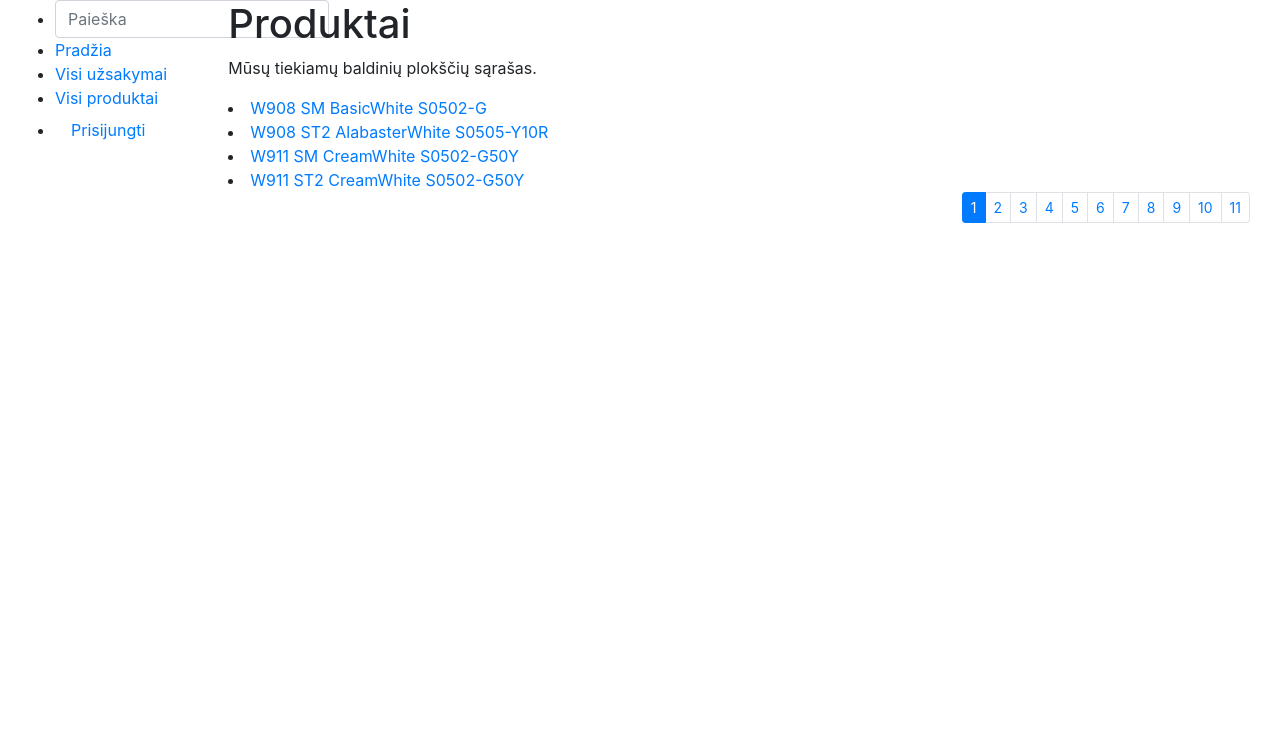
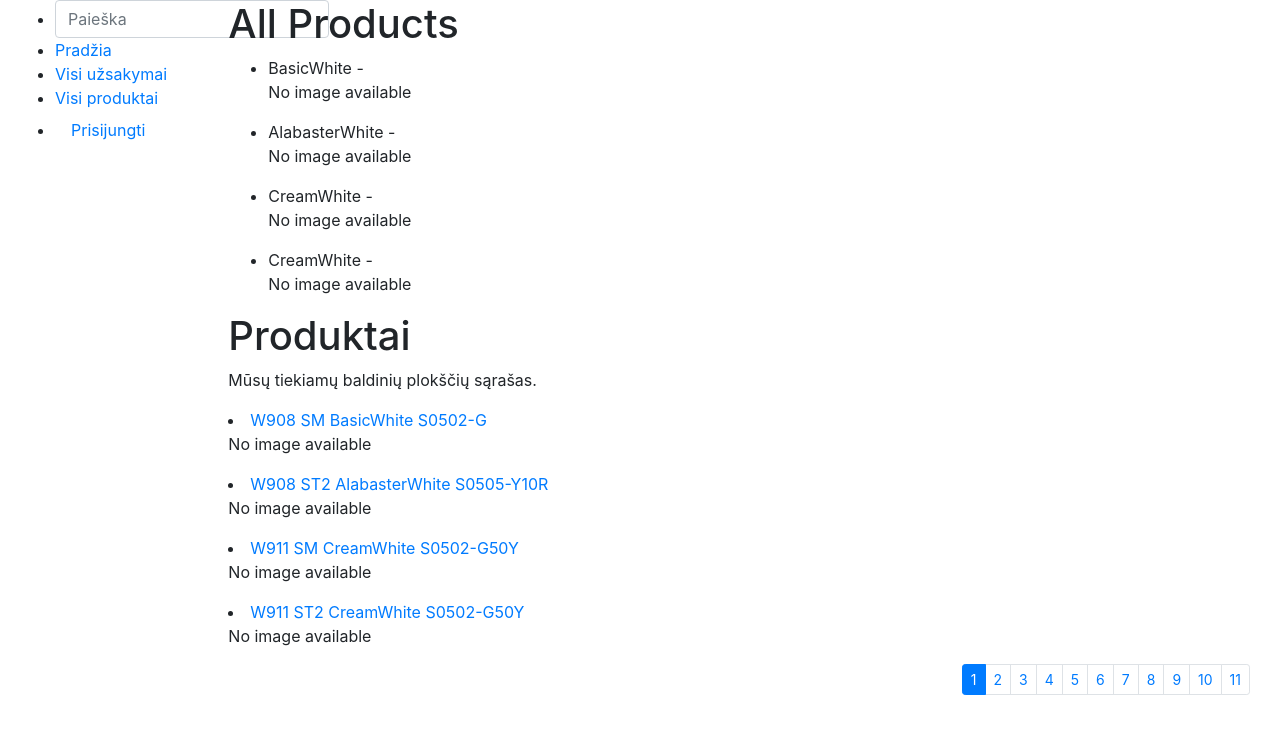
Before and after one commit to Atstovas/Baldai3, a Django app: page /baldai3/products in a window 1280 px wide. Shown: the top 734 px of the page. Run offline with Django 5.2, Linux system fonts and the light colour scheme; data comes from the database, SQL or seed files in the repository; both versions use the stored data as it was after the commit; some libraries are stand-ins or nearby versions.

Commit message:
Created picture in product.

```diff
--- a/mysite/baldai3/models.py
+++ b/mysite/baldai3/models.py
@@ -139,6 +139,7 @@
     p_name = models.CharField(verbose_name="Plokštės pavadinimas", max_length=50)
     nsc_color = models.CharField(verbose_name="Plokštės spalvos kodas", max_length=50)
     description = models.TextField('Aprašymas', max_length=2000, default='')
+    decor_pic = models.ImageField('Dekoro nuotrauka', upload_to='decors', null=True, blank=True)
 
     def __str__(self):
         return f"{self.decor} {self.texture} {self.p_name} {self.nsc_color}"
--- a/mysite/baldai3/templates/products.html
+++ b/mysite/baldai3/templates/products.html
@@ -1,13 +1,29 @@
 {% extends "base.html" %}
 
 {% block "content" %}
+<h1>All Products</h1>
+<ul>
+    {% for product in products %}
+    <li>
+        {{ product.p_name }} - {{ product.description }}
+        {% if product.decor_pic %}
+        <img src="{{ product.decor_pic.url }}" alt="{{ product.p_name }} Image">
+        {% else %}
+        <p>No image available</p>
+        {% endif %}
+    </li>
+    {% endfor %}
+</ul>
 <h1>Produktai</h1>
 <p>Mūsų tiekiamų baldinių plokščių sąrašas.</p>
-  {% for a in products %}
-    <li><a href="{% url 'product' a.id %}">{{a.decor}} {{a.texture}} {{a.p_name}} {{a.nsc_color}}</a></li>
+{% for product in products %}
+<li><a href="{% url 'product' product.id %}">{{product.decor}} {{product.texture}} {{product.p_name}} {{product.nsc_color}}</a></li>
+        {% if product.decor_pic %}
+        <img src="{{ product.decor_pic.url }}" alt="{{ product.p_name }} Image">
+        {% else %}
+        <p>No image available</p>
+        {% endif %}
 {% endfor %}
-
-
 <div class="container puslapiai">
     <nav aria-label="...">
         {% if products.has_other_pages %}
--- a/mysite/baldai3/templates/search.html
+++ b/mysite/baldai3/templates/search.html
@@ -1,6 +1,6 @@
 {% extends "base.html" %}
 
-{% block "title" %}Paiškos rezultatai{% endblock %}
+{% block "title" %}Paieškos rezultatai{% endblock %}
 
 {% block "content" %}
 <h1>Paieškos pagal užklausą "{{ query }}" rezultatai:</h1>
--- a/mysite/baldai3/views.py
+++ b/mysite/baldai3/views.py
@@ -52,7 +52,9 @@
 
 def search(request):
     query = request.GET.get('query')
-    orders_search_results = OrderLine.objects.filter(Q(product__decor__icontains=query))
+    orders_search_results = Product.objects.filter(Q(decor__icontains=query))
+
+
     context = {
         "query": query,
         "orders_no_search": orders_search_results,
```
Also changed, not shown: mysite/db.sqlite3. Lines whose indentation alone changed are shown as unchanged.
